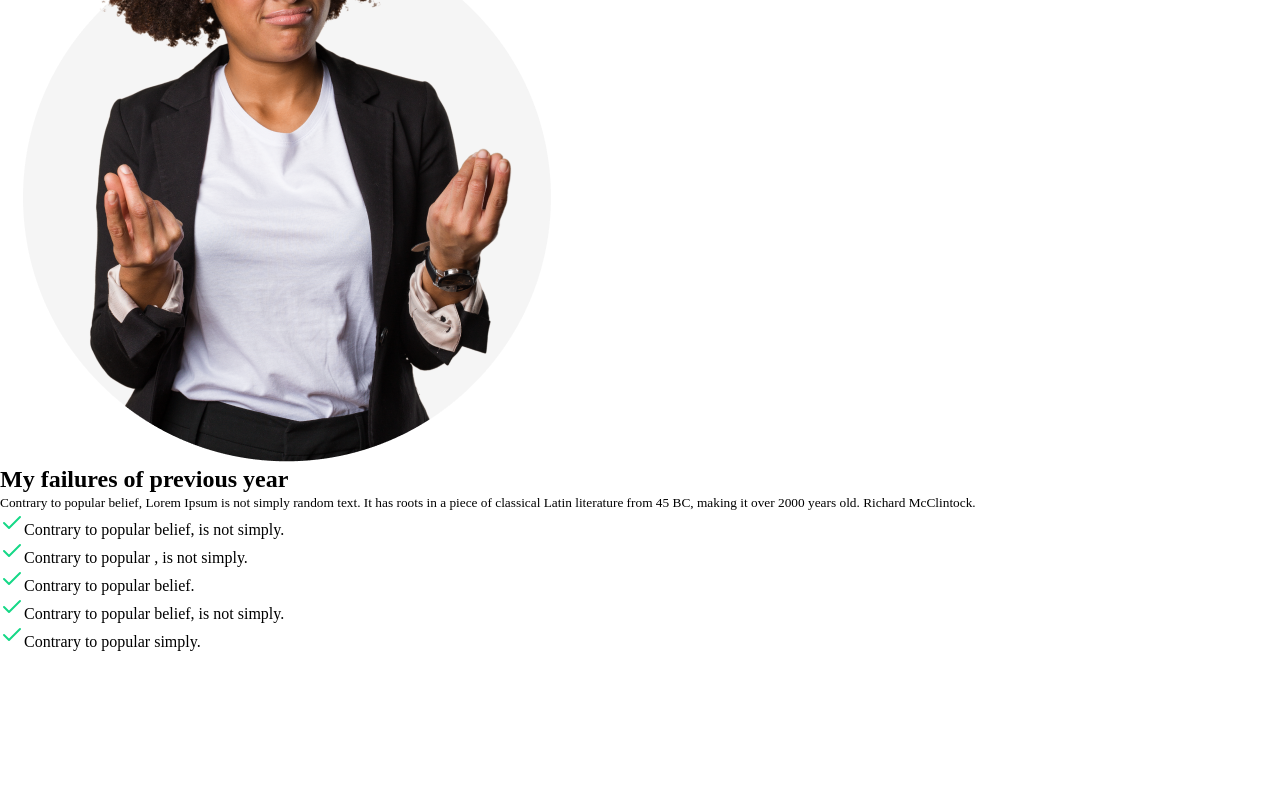
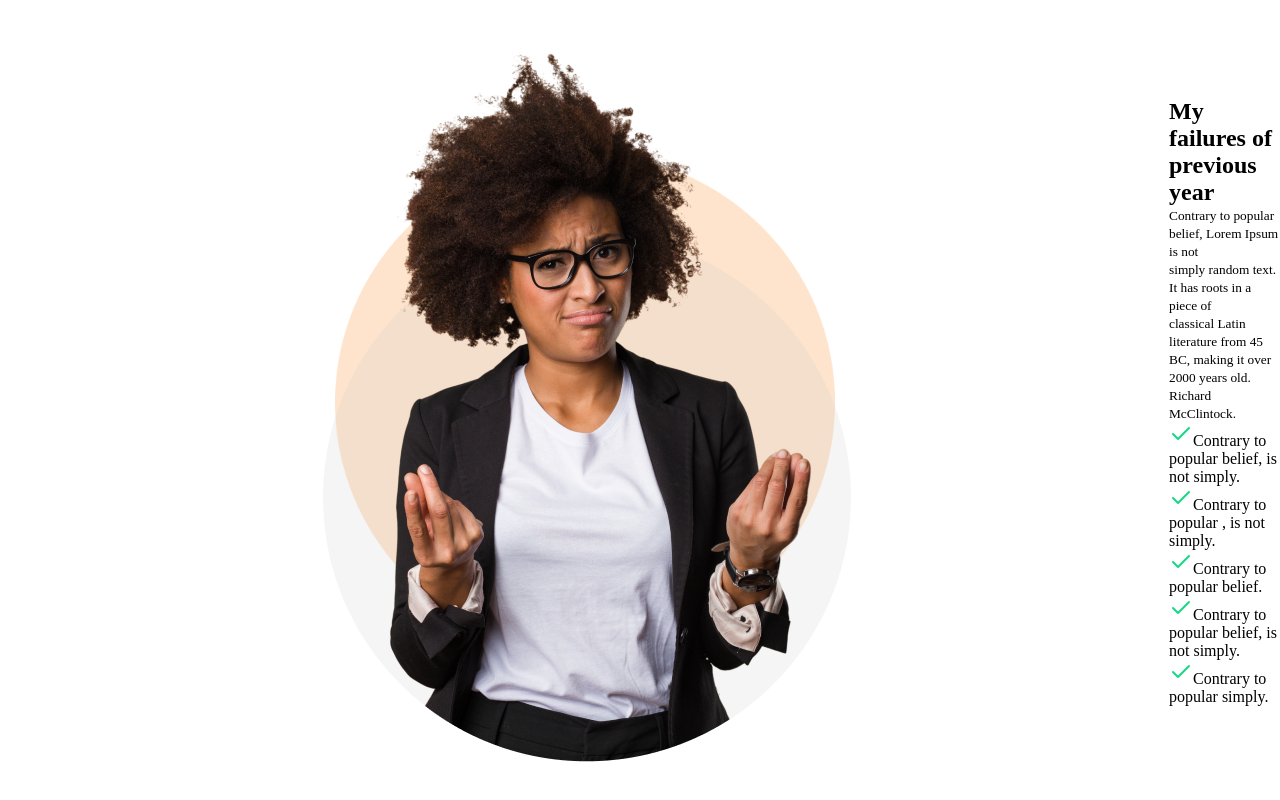
Before and after one commit to Its-Shojib/New-Year, a plain HTML site: page index.html in a window 1280 px wide. Shown: the part 1062-1862 px from the top of the page. Before the commit the page ends 1713 px from the top, so only its background shows below. Drawn offline with Linux system fonts and the light colour scheme.

Commit message:
failure added

```diff
--- a/index.html
+++ b/index.html
@@ -21,7 +21,7 @@
         </div>
         <div class="desp">
             <h2 class="desp-title">My failures of previous year</h2>
-            <small>Contrary to popular belief, Lorem Ipsum is not simply random text. It has roots in a piece of classical Latin literature from 45 BC, making it over 2000 years old. Richard McClintock.</small>
+            <small>Contrary to popular belief, Lorem Ipsum is not <br>simply random text. It has roots in a piece of <br>classical Latin literature from 45 BC, making it over <br>2000 years old. Richard McClintock.</small>
             <ul>
                 <li><svg xmlns="http://www.w3.org/2000/svg" width="24" height="24" viewBox="0 0 24 24" fill="none">
                     <path d="M20 6L9 17L4 12" stroke="#16D887" stroke-width="2" stroke-linecap="round" stroke-linejoin="round"/>
--- a/style.css
+++ b/style.css
@@ -28,3 +28,18 @@
     border: none;
     font-size: 15px;
 }
+.previous{
+    display: flex;
+    align-items: center;
+    justify-content: space-around;
+}
+.previous li{
+    list-style: none;
+}
+.image{
+    background-image: url('./images/shape-5.png');
+    background-repeat: no-repeat;
+    background-size: 500px;
+    background-position: center;
+    padding: 300px;
+}
```
Also changed, not shown: images/shape-5.png (added).
